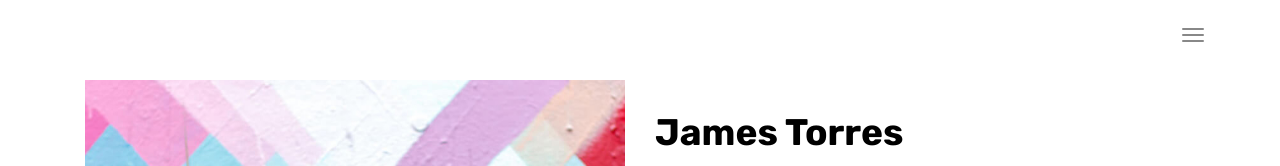
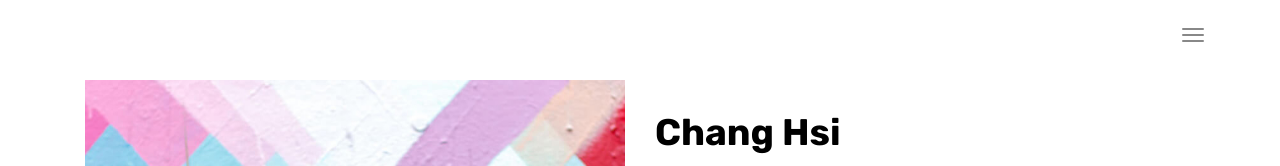
Before and after one commit to o84118317/05_ChangHsiCV, a plain HTML site: page complex/about.html in a window 1280 px wide. Shown: the top 166 px of the page. Drawn offline with Linux system fonts and the light colour scheme.

Commit message:
Chang Hsi

```diff
--- a/complex/about.html
+++ b/complex/about.html
@@ -76,7 +76,7 @@
                     <img src="./assets/images/img-profil.jpg" class="img-responsive" alt="">
                 </div>
                 <div class="col-md-6">
-                    <h1 class="h2">James Torres</h1>
+                    <h1 class="h2">Chang Hsi</h1>
                     <p>Mi eget mauris pharetra et ultrices neque ornare. Pellentesque elit ullamcorper dignissim cras tincidunt
                         lobortis. Euismod in pellentesque massa placerat. Consectetur libero id faucibus nisl tincidunt eget.
                         Pulvinar etiam non quam lacus suspendisse. Tincidunt nunc pulvinar sapien et ligula ullamcorper malesuada.
```
Also changed, not shown: complex/index.html (+1 -1 lines).
